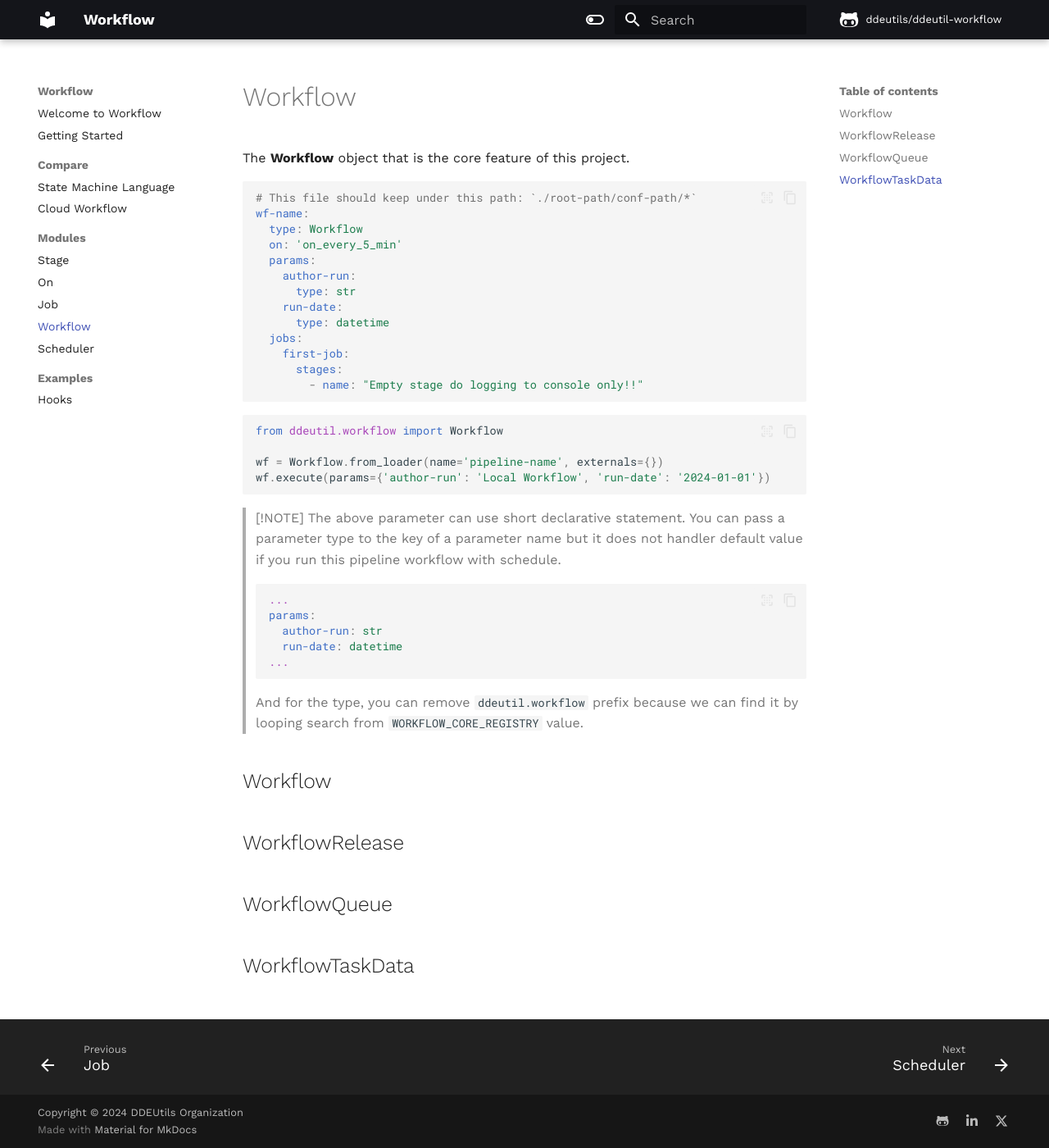
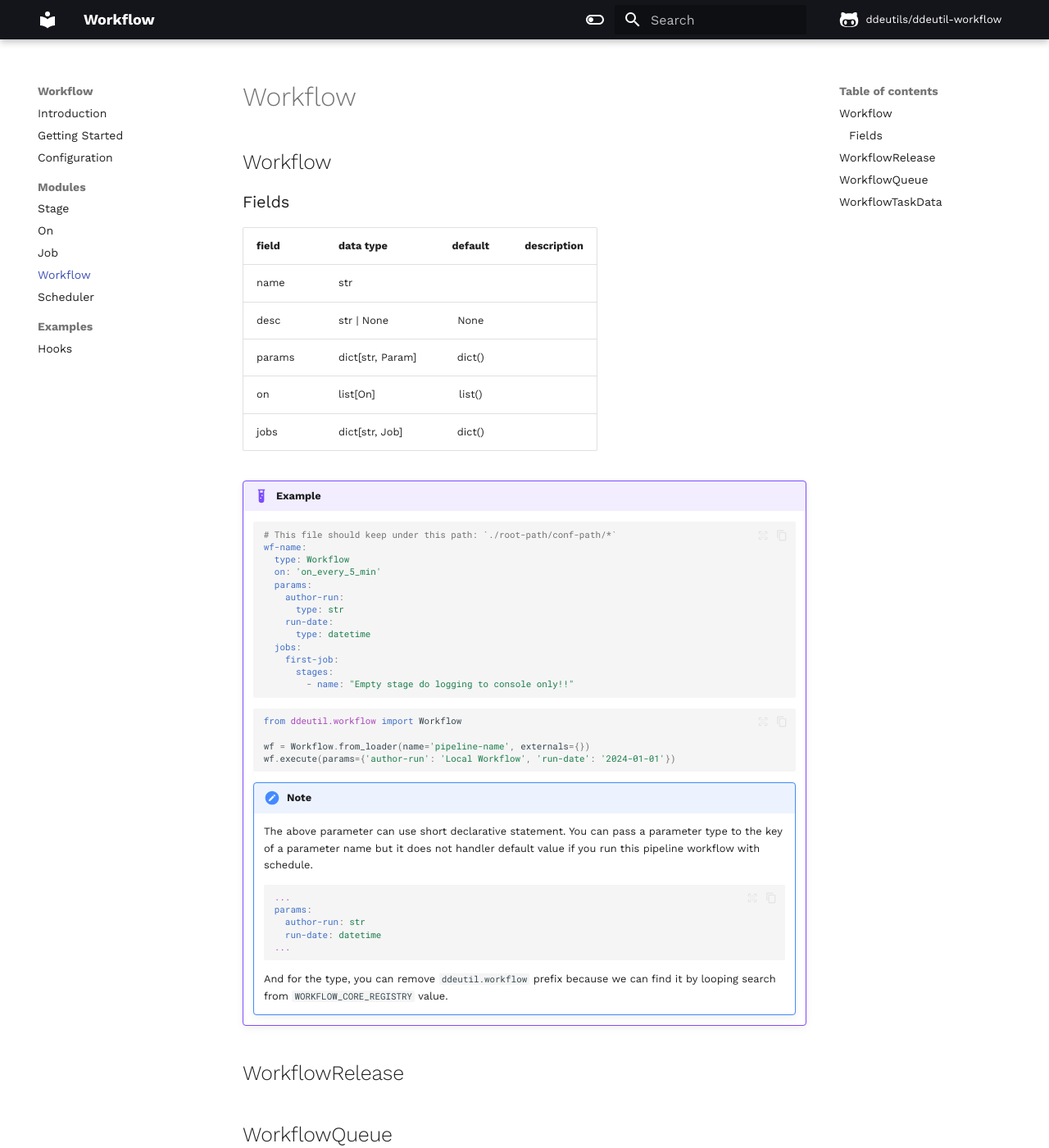
Before and after one commit to ddeutils/ddeutil-workflow, an MkDocs documentation site: the page built from docs/modules/workflow.md, in a window 1280 px wide and 1400 px high. Shown: the whole window at 82% size. Built offline with MkDocs 1.6.1 and Material for MkDocs 9.7.7, drawn with Linux system fonts in a browser that asks for light colours; comment, search, counter and statistics services are not loaded.

````diff
--- a/docs/index.md
+++ b/docs/index.md
@@ -1,4 +1,4 @@
-# Welcome to Workflow
+# Introduction
 
 The **Lightweight workflow orchestration** with less dependencies the was created
 for easy to make a simple metadata driven for data workflow orchestration.
--- a/docs/modules/workflow.md
+++ b/docs/modules/workflow.md
@@ -1,47 +1,58 @@
 # Workflow
 
-The **Workflow** object that is the core feature of this project.
+## Workflow
 
-```yaml
-# This file should keep under this path: `./root-path/conf-path/*`
-wf-name:
-  type: Workflow
-  on: 'on_every_5_min'
-  params:
-    author-run:
-      type: str
-    run-date:
-      type: datetime
-  jobs:
-    first-job:
-      stages:
-        - name: "Empty stage do logging to console only!!"
-```
+### Fields
 
-```python
-from ddeutil.workflow import Workflow
+| field    | data type        | default | description |
+|----------|------------------|:-------:|-------------|
+| name     | str              |         |             |
+| desc     | str \| None      |  None   |             |
+| params   | dict[str, Param] | dict()  |             |
+| on       | list[On]         | list()  |             |
+| jobs     | dict[str, Job]   | dict()  |             |
 
-wf = Workflow.from_loader(name='pipeline-name', externals={})
-wf.execute(params={'author-run': 'Local Workflow', 'run-date': '2024-01-01'})
-```
+!!! example
 
-> [!NOTE]
-> The above parameter can use short declarative statement. You can pass a parameter
-> type to the key of a parameter name but it does not handler default value if you
-> run this pipeline workflow with schedule.
->
-> ```yaml
-> ...
-> params:
->   author-run: str
->   run-date: datetime
-> ...
-> ```
->
-> And for the type, you can remove `ddeutil.workflow` prefix because we can find
-> it by looping search from `WORKFLOW_CORE_REGISTRY` value.
+    ```yaml
+    # This file should keep under this path: `./root-path/conf-path/*`
+    wf-name:
+      type: Workflow
+      on: 'on_every_5_min'
+      params:
+        author-run:
+          type: str
+        run-date:
+          type: datetime
+      jobs:
+        first-job:
+          stages:
+            - name: "Empty stage do logging to console only!!"
+    ```
 
-## Workflow
+    ```python
+    from ddeutil.workflow import Workflow
+
+    wf = Workflow.from_loader(name='pipeline-name', externals={})
+    wf.execute(params={'author-run': 'Local Workflow', 'run-date': '2024-01-01'})
+    ```
+
+    !!! note
+
+        The above parameter can use short declarative statement. You can pass a parameter
+        type to the key of a parameter name but it does not handler default value if you
+        run this pipeline workflow with schedule.
+
+        ```yaml
+        ...
+        params:
+          author-run: str
+          run-date: datetime
+        ...
+        ```
+
+        And for the type, you can remove `ddeutil.workflow` prefix because we can find
+        it by looping search from `WORKFLOW_CORE_REGISTRY` value.
 
 ## WorkflowRelease
 
--- a/mkdocs.yml
+++ b/mkdocs.yml
@@ -53,9 +53,7 @@
 nav:
   - index.md
   - Getting Started: getting-started.md
-  - Compare:
-    - State Machine Language: state-machine.md
-    - Cloud Workflow: cloud-workflow.md
+  - Configuration: configuration.md
   - Modules:
       - 'Stage': modules/stage.md
       - 'On': modules/on.md
````
Also changed, not shown: README.md (+1 -0 lines), docs/cloud-workflow.md (deleted, +0 -1 lines), docs/configuration.md (added, +33 -0 lines), docs/state-machine.md (deleted, +0 -3 lines), 5 other files.
